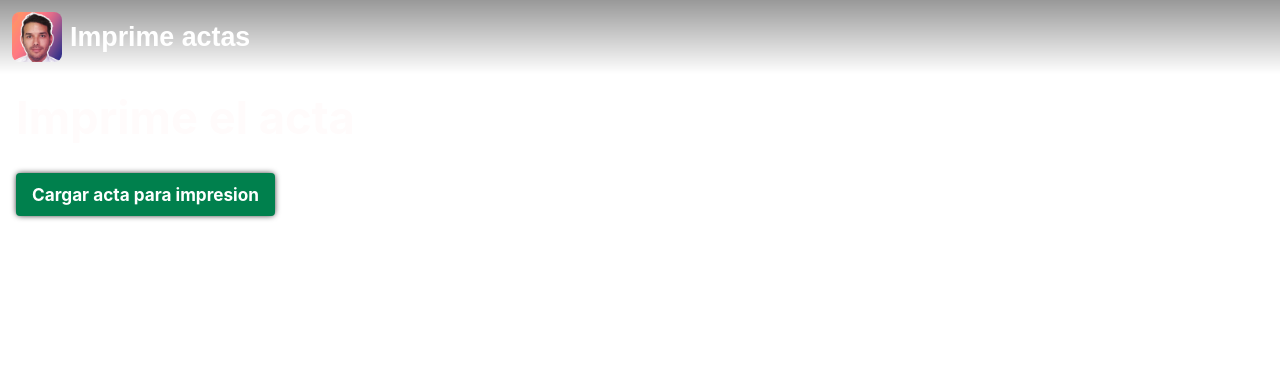
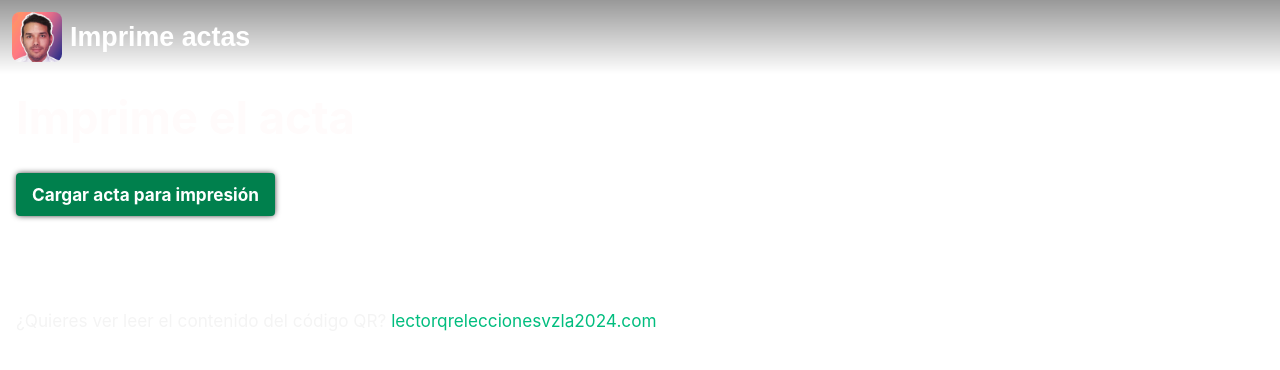
Before and after one commit to andreseloysv/imprimeacta, a Vue app: page / in a window 1280 px wide. Shown: the top 370 px of the page. Built offline with nearby package versions, Linux system fonts and the light colour scheme.

Commit message:
add link to https://lectorqreleccionesvzla2024.com

```diff
--- a/src/views/HomeView.vue
+++ b/src/views/HomeView.vue
@@ -4,7 +4,7 @@
       <div class="instructions">
         <h1 class="title">Imprime el acta<br /></h1>
         <div>
-          <label class="maduro-coño-e-tu-madre" for="acta">Cargar acta para impresion</label>
+          <label class="maduro-coño-e-tu-madre" for="acta">Cargar acta para impresión</label>
           <input v-show="false" id="acta" type="file" class="maduro-coño-e-tu-madre" @change="handleFileUpload" accept="image/*" />
         </div>
         <canvas v-show="false" ref="canvas" id="canvas"></canvas>
@@ -13,6 +13,9 @@
           <a v-show="false" ref="linkToDownloadActaRef" :href="linkToDownloadActa" class="maduro-coño-e-tu-madre">Descargar Acta</a>
           <img ref="imageActaResult" src="" />
         </div>
+        <br>
+        ¿Quieres ver leer el contenido del código QR?
+        <a href="https://lectorqreleccionesvzla2024.com">lectorqreleccionesvzla2024.com</a>
       </div>
     </div>
   </main>
```
